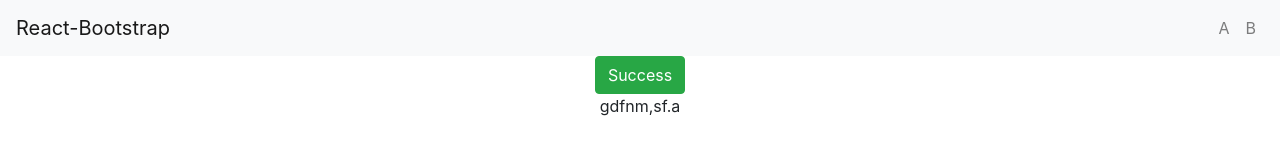
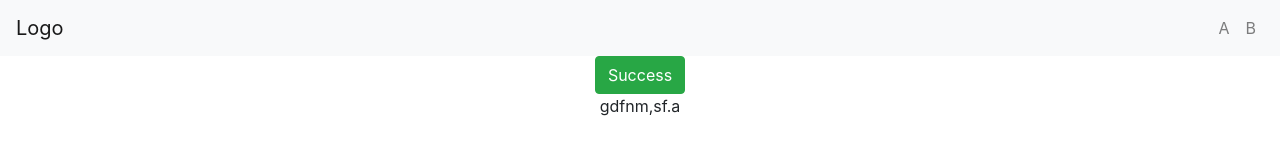
Before and after one commit to jotafullstack/BuildNow, a React (Create React App) app: page / in a window 1280 px wide. Shown: the top 160 px of the page. Built offline with nearby package versions, Linux system fonts and the light colour scheme.

Commit message:
Show or Hide Header Component

```diff
--- a/src/App.js
+++ b/src/App.js
@@ -7,14 +7,12 @@ import Header from "./components/header";
 // Footer
 import Footer from "./components/footer";
 
-
-
-import { Button } from 'react-bootstrap';
+import { Button } from "react-bootstrap";
 
 function App() {
   return (
     <div className="App">
-      <Header />
+      <Header isShow={true} theme={"light"} />
       <Button variant="success">Success</Button>
       <Footer />
     </div>
--- a/src/components/header/header-container.js
+++ b/src/components/header/header-container.js
@@ -1,11 +1,26 @@
-import React from "react";
+import React, { Component } from "react";
 import "./header.css";
 
-import { Navbar, NavDropdown, Nav, Form, FormControl, Button } from 'react-bootstrap'
+import { Navbar, Nav } from "react-bootstrap";
 
-export default function Header() {
-  return <header className=""><Navbar bg="light" expand="lg">
-  <Navbar.Brand href="#home">React-Bootstrap</Navbar.Brand>
+class Header extends Component {
+  /* Construtor for getting props and setting states */
+  constructor(props) {
+    super(props);
+    /* For Show or Hide Component */
+    this.state = {
+      isShow: this.props.isShow
+    };
+  }
+
+  /* Render Component */
+  render() {
+    return (
+      <header>
+        {/* If state isShow is true, show header if state isShow is false, hide header */}
+        {this.state.isShow ? (
+          <Navbar bg={this.props.theme} expand="lg">
+            <Navbar.Brand href="#home">Logo</Navbar.Brand>
             <Navbar.Toggle aria-controls="basic-navbar-nav" />
             <Navbar.Collapse id="basic-navbar-nav">
               {/* ml-auto para alinhar à direita, mr-auto para alinhar à esquerda */}
@@ -14,5 +29,11 @@ export default function Header() {
                 <Nav.Link href="#link">B</Nav.Link>
               </Nav>
             </Navbar.Collapse>
-</Navbar></header>;
+          </Navbar>
+        ) : null}
+      </header>
+    );
   }
+}
+
+export default Header;
```
Lines whose indentation alone changed are shown as unchanged.
